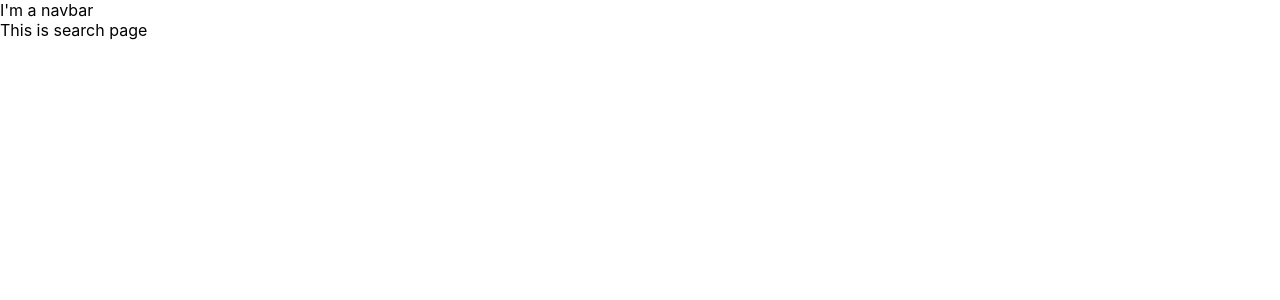
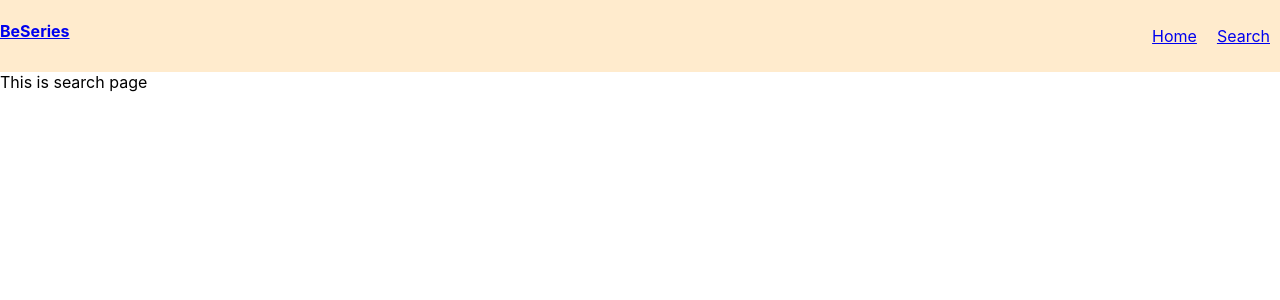
Before and after one commit to Martystan/bee_series, a React (Create React App) app: page /search in a window 1280 px wide. Shown: the top 300 px of the page. Built offline with nearby package versions, Linux system fonts and the light colour scheme.

Commit message:
navbar functional, Link from Router doesn't work so anchors added

```diff
--- a/src/App.js
+++ b/src/App.js
@@ -1,4 +1,5 @@
-import {BrowserRouter as Router, Route, Routes, Link } from "react-router-dom";
+import "./App.css"
+import {BrowserRouter as Router, Route, Routes } from "react-router-dom";
 // Pages
 import HomePage from "./pages/HomePage";
 import Show from "./pages/Show";
--- a/src/components/Navbar.js
+++ b/src/components/Navbar.js
@@ -1,8 +1,15 @@
+import './navbar.css'
+import {Link} from 'react-router-dom'
+
 const Navbar = () => {
     return (
-        <div>
-            I'm a navbar
-        </div>
+        <nav className= "navbar">
+            <h4><a href= "/"> BeSeries</a></h4>
+            <ul>
+                <li><a href= "/">Home</a></li>
+                <li><a href = "/search">Search</a></li>
+            </ul>
+        </nav>
     )
 }
 
--- /dev/null
+++ b/src/components/navbar.css
@@ -0,0 +1,15 @@
+.navbar{
+    display: flex;
+    justify-content: space-between;
+    background-color: blanchedalmond;
+}
+
+.navbar ul {
+    display: flex;
+    justify-content: space-between;
+}
+
+.navbar ul li {
+    list-style: none;
+    padding: 10px;
+}
```
